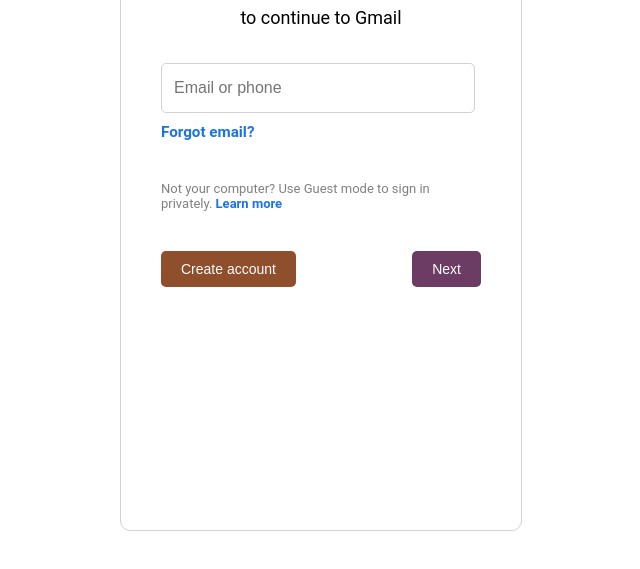
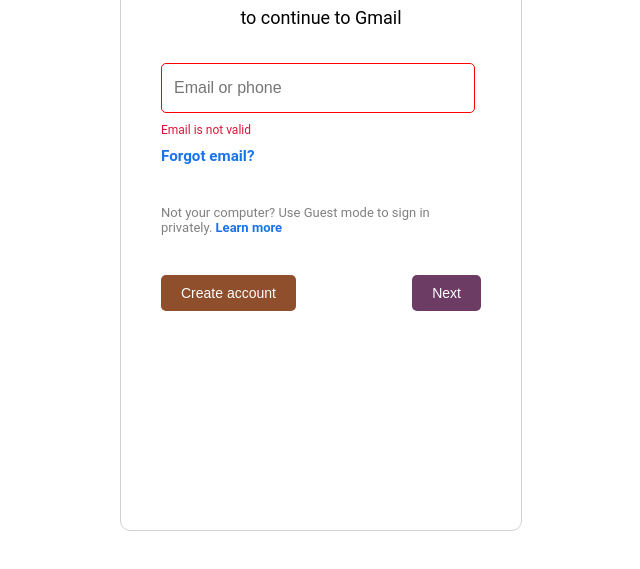
Before and after one commit to adeboyebami/google_signin_demo, a plain HTML site: page index.html in a window 1280 px wide. Both pictures are taken after a click on the button "Next". Shown: the part 175-744 px from the top of the page, without its empty margins (319-959 px from the left). Drawn offline with Linux system fonts and the light colour scheme.

Commit message:
added email input check with javascript

```diff
--- a/css/style.css
+++ b/css/style.css
@@ -43,6 +43,13 @@ input {
   border: 1px solid rgb(210, 210, 210);
   border-radius: 5px;
   margin-top: 35px;
+}
+
+span {
+  font-size: 12px;
+  padding-top: 10px;
+  color: crimson;
+  display: none;
 }
 
 .link {
--- a/index.html
+++ b/index.html
@@ -13,6 +13,7 @@
 
       <form action="#">
         <input type="email" placeholder="Email or phone">
+        <span class="email-error">Email is not valid</span>
         <p class="link"><a href="/">Forgot email?</a></p>
       </form>
 
--- a/js/script.js
+++ b/js/script.js
@@ -0,0 +1,34 @@
+document.getElementById('next').addEventListener('click', function () {
+  // print text when button clicked
+  console.log("next button clicked");
+
+  const emailErrorDOM = document.getElementsByClassName('email-error')[0];
+
+  // get input dom
+  const EmailOrPhoneDOM = document.getElementsByTagName('input')[0];
+
+  // get DOM value
+  const EmailOrPhoneDOMValue = EmailOrPhoneDOM.value;
+
+  let emailRegex = /^\w+([\.-]?\w+)*@\w+([\.-]?\w+)*(\.\w{2,3})+$/;
+
+  if (EmailOrPhoneDOMValue.match(emailRegex)) {
+    console.log('email is valid');
+
+    // change input to grey
+    EmailOrPhoneDOM.style.border = '1px solid rgb(210, 210, 210)';
+
+    // show error message
+    emailErrorDOM.style.display = 'none';
+  } else {
+    console.log('email is not valid');
+
+    // change input to red
+    EmailOrPhoneDOM.style.border = '1px solid red';
+
+    // show error message
+    emailErrorDOM.style.display = 'block';
+  }
+
+
+});
```
